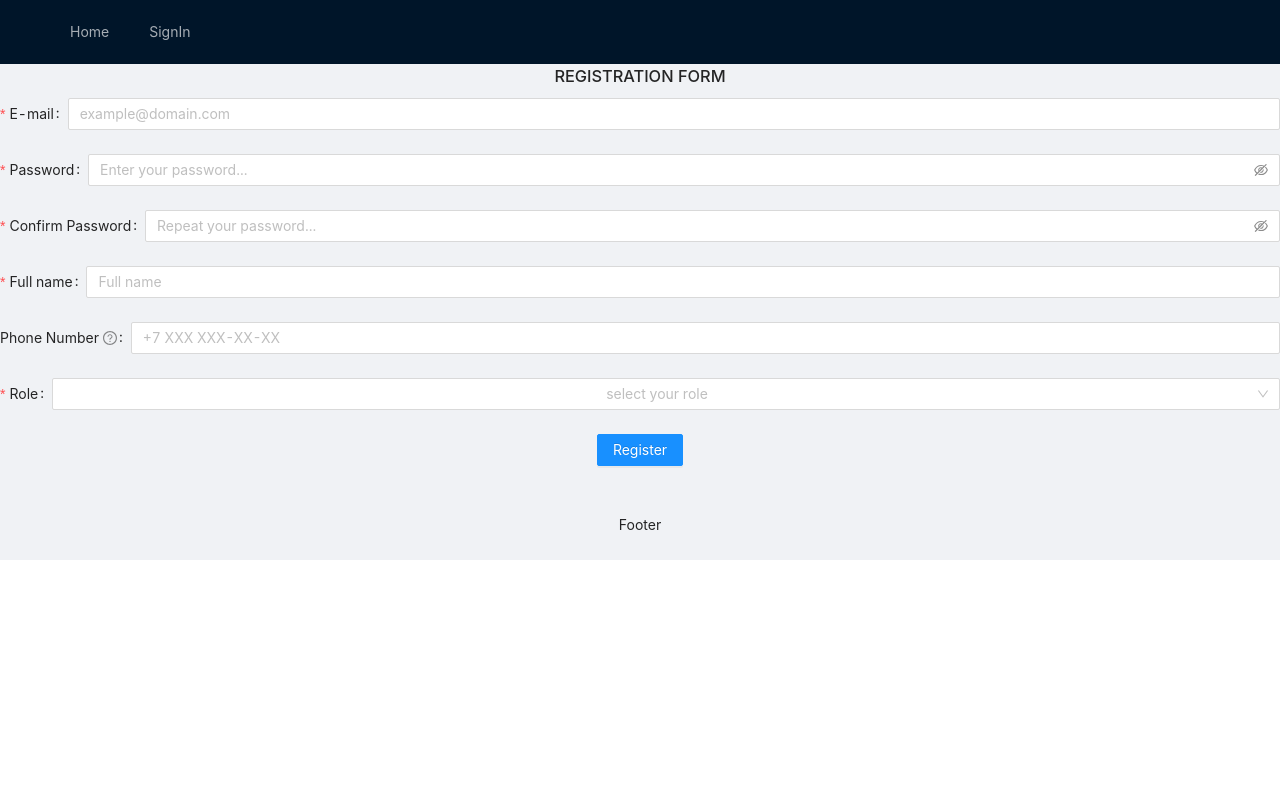
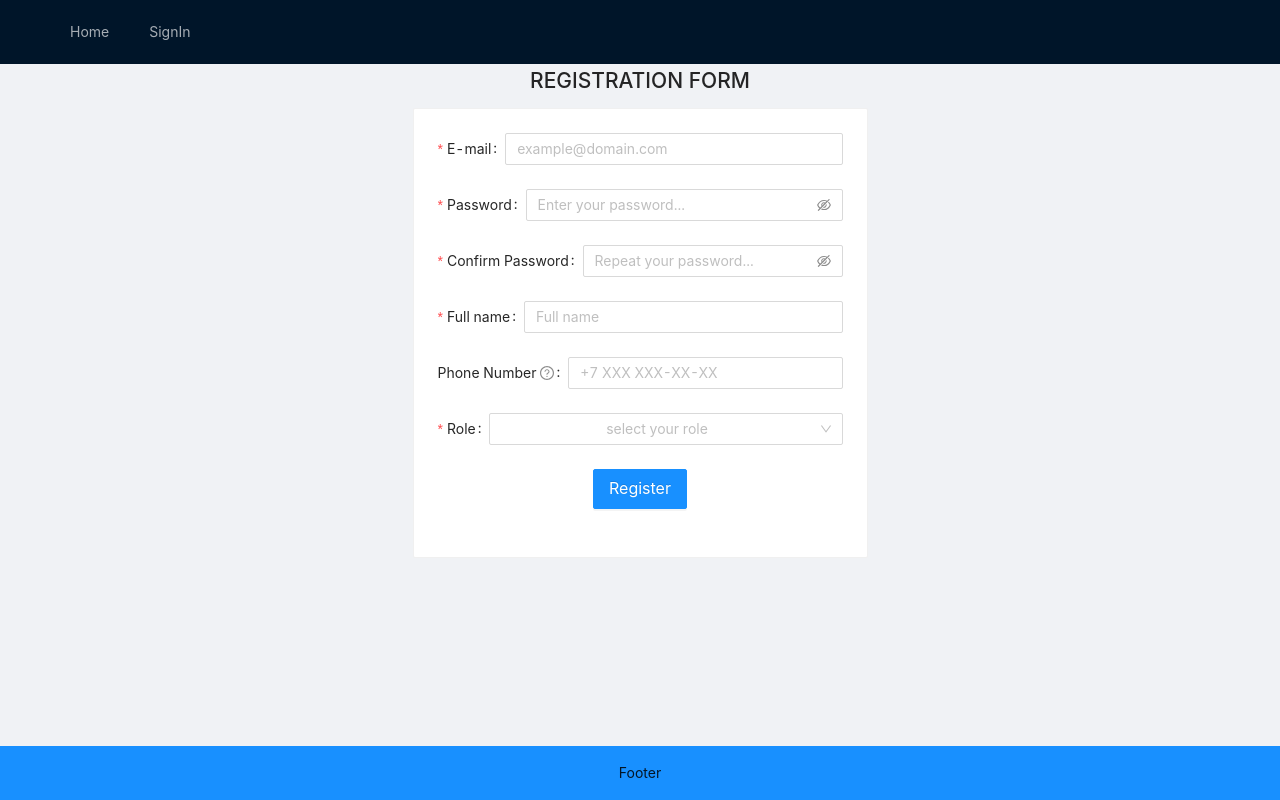
Before and after one commit to netcracker-edu/2021-msk-food-delivery, a React (Create React App) app in the folder front/: page /signup in a window 1280 px wide. Built offline with nearby package versions, Linux system fonts and the light colour scheme.

Commit message:
косметические исправления, изменен внешний вид, добавлены валидации

```diff
--- a/front/src/App.css
+++ b/front/src/App.css
@@ -1,4 +1,23 @@
+body {
+  background-color: #f0f2f5;
+}
 .App {
+  text-align: center;
+  background-color: #f0f2f5;
+}
+
+.wrapper {
+  max-width: 80%;
+  margin: auto;
+}
+
+.footer {
+  position: absolute;
+  right: 0;
+  bottom: 0;
+  left: 0;
+  padding: 1rem;
+  background-color: #1890ff;
   text-align: center;
 }
 
--- a/front/src/components/Header.js
+++ /dev/null
@@ -1,28 +0,0 @@
-import { Layout, Menu } from 'antd';
-import { Link } from 'react-router-dom';
-
-const Header = ({ auth }) => {
-  return (
-    <Layout>
-      <Menu theme="dark" mode="horizontal">
-        <Menu.Item key="1">
-          <Link to="/">Home</Link>
-        </Menu.Item>
-        {auth.token ? (
-          <Menu.Item key="2">
-            <Link to="/profile">Profile</Link>
-          </Menu.Item>)
-          : <></>
-        }
-        <Menu.Item key="3">
-          <Link to={auth.token ? "/signout" : "/signin"}>
-            {auth.token ? "SignOut" : "SignIn"}
-          </Link>
-        </Menu.Item>
-
-      </Menu>
-    </Layout>
-  );
-}
-
-export default Header;
--- a/front/src/components/Home.js
+++ b/front/src/components/Home.js
@@ -1,7 +1,5 @@
-import Header from './Header';
 import { Layout, Button } from 'antd';
-const { Footer, Sider, Content } = Layout;
-
+const { Content } = Layout;
 
 const Home = ({ auth }) => {
 
@@ -15,8 +13,7 @@ const Home = ({ auth }) => {
   }
 
   return (
-    <Layout>
-      <Content>
+      <Content className="wrapper">
         <h1>Hello from React, {auth.token ? auth.token.user.fullName : "Guest"}!</h1>
         <h3>YOUR TOKEN IS {auth.token ? auth.token.accessToken : "nothing"}</h3>
         <Button type="primary"
@@ -25,8 +22,6 @@ const Home = ({ auth }) => {
           Refresh token
         </Button>
       </Content>
-      <Footer>Footer</Footer>
-    </Layout>
   );
 }
 
--- a/front/src/components/LoginForm.js
+++ b/front/src/components/LoginForm.js
@@ -1,7 +1,9 @@
-import { Form, Input, Button, Checkbox, Alert } from 'antd';
+import { Form, Input, Button, Checkbox, Alert, Layout, Card } from 'antd';
 import { UserOutlined, LockOutlined } from '@ant-design/icons';
 import { useState } from 'react';
 import { useNavigate, Link } from "react-router-dom";
+const { Content } = Layout;
+
 
 const LoginForm = ({ auth }) => {
   const [login, setLogin] = useState();
@@ -26,8 +28,9 @@ const LoginForm = ({ auth }) => {
   };
 
   return (
-    <div>
+    <Content className="wrapper">
     <h1> LOGIN FORM </h1>
+    <Card>
       <Form name="normal_login" className="login-form" onFinish={handleFinish}>
         <span style={{display: errMsg ? "block" : "none"}}>
           <Alert message={errMsg} type="error" />
@@ -61,10 +64,13 @@ const LoginForm = ({ auth }) => {
           <Button type="primary" htmlType="submit" className="login-form-button">
             Log in
           </Button>
-        Or <Link to="/signup" >register now!</Link>
+          <br/>
+          <br/>
+          or <Link to="/signup" >register now!</Link>
         </Form.Item>
       </Form>
-    </div>
+    </Card>
+    </Content>
   );
 };
 
--- a/front/src/components/Profile.js
+++ b/front/src/components/Profile.js
@@ -1,8 +1,10 @@
 import ProfileClient from "../api/ProfileClient";
 import {useState, useEffect} from 'react';
-import {Row, Col, List, Card} from 'antd';
+import { List, Card, Layout, Avatar} from 'antd';
+import { EditOutlined, EllipsisOutlined, SettingOutlined } from '@ant-design/icons';
 
 const { Meta } = Card;
+const { Content } = Layout;
 
 const Profile = ({auth}) => {
   const profileClient = new ProfileClient(auth);
@@ -22,20 +24,22 @@ const Profile = ({auth}) => {
   }, []);
 
   return (
-    <Row justify="center">
-      <Col>
+    <Content className="wrapper">
         <h1>{profile?.role} PROFILE</h1>
         <Card
-          hoverable
-          style={{ width: 300 }}
-          cover={<img height="400px" alt="example"
-                  src = "http://localhost:8080/api/v1/file/62bbb602-08b0-4b60-b036-8e56c632f861"/>}
+          style={{ width: 500 }}
+          actions={[
+            <EditOutlined key="edit" onClick={(e) => alert("GOTCHA")}/>,
+            <EllipsisOutlined key="ellipsis" />,
+          ]}
         >
-          <Meta title={profile?.fullName} description={profile?.email} />
+          <Meta
+            avatar = {<Avatar size={100}
+                      src="http://localhost:8080/api/v1/file/62bbb602-08b0-4b60-b036-8e56c632f861"/>}
+            title={profile?.fullName} description={profile?.email} />
 
         </Card>
-      </Col>
-    </Row>
+    </Content>
   );
 }
 
--- a/front/src/components/RegistrationForm.js
+++ b/front/src/components/RegistrationForm.js
@@ -1,17 +1,13 @@
 import { useState } from 'react';
+import { useNavigate } from 'react-router-dom';
 import UserClient from '../api/UserClient';
-import { useNavigate } from 'react-router-dom';
 import {
-  Form, Input, Select, Row, Col, Button, Alert, Layout
+  Form, Input, Select, Button, Alert, Layout, Card
 } from 'antd';
 const { Option } = Select;
+const { Content } = Layout;
 
 const RegistrationForm = () => {
-  const [email, setEmail] = useState("");
-  const [password, setPassword] = useState("");
-  const [fullName, setFullName] = useState("");
-  const [phoneNumber, setPhoneNumber] = useState("");
-  const [role, setRole] = useState("");
   const [errMsg, setErrMsg] = useState();
   const userClient = new UserClient();
   const navigate = useNavigate();
@@ -29,19 +25,16 @@ const RegistrationForm = () => {
   }
 
   return (
-    <Layout>
+    <Content className='wrapper'>
       <h1>REGISTRATION FORM</h1>
       <span style={{display: errMsg ? "block" : "none"}}>
         <Alert message={errMsg} type="error"/>
       </span>
-      <Form
-        name="register"
+      <Card>
+      <Form name="register" scrollToFirstError
         onFinish={handleFinish}
-        scrollToFirstError
       >
-        <Form.Item
-          name="email"
-          label="E-mail"
+        <Form.Item name="email" label="E-mail"
           rules={[
             {
               type: 'email',
@@ -53,31 +46,31 @@ const RegistrationForm = () => {
             },
           ]}
         >
-          <Input placeholder="example@domain.com"
-                onChange={(e) => setEmail(e.target.value)}
-          />
+          <Input placeholder="example@domain.com"/>
         </Form.Item>
 
-        <Form.Item
-          name="password"
-          label="Password"
+        <Form.Item name="password" label="Password"
           rules={[
             {
               required: true,
               message: 'Please input your password!',
             },
+            {
+              max: 64,
+              message: 'Password too small!',
+            },
+            {
+              min: 8,
+              message: 'Password too small!',
+            },
           ]}
           hasFeedback
         >
-          <Input.Password placeholder="Enter your password..."
-                  onChange={(e) => setPassword(e.target.values)}/>
+          <Input.Password placeholder="Enter your password..."/>
         </Form.Item>
 
-        <Form.Item
-          name="confirm"
-          label="Confirm Password"
-          dependencies={['password']}
-          hasFeedback
+        <Form.Item name="confirm" label="Confirm Password"
+          dependencies={['password']} hasFeedback
           rules={[
             {
               required: true,
@@ -88,8 +81,8 @@ const RegistrationForm = () => {
                 if (!value || getFieldValue('password') === value) {
                   return Promise.resolve();
                 }
-
-                return Promise.reject(new Error('The two passwords that you entered do not match!'));
+                return Promise.reject(
+                  new Error('The two passwords that you entered do not match!'));
               },
             }),
           ]}
@@ -97,9 +90,7 @@ const RegistrationForm = () => {
           <Input.Password placeholder="Repeat your password..."/>
         </Form.Item>
 
-        <Form.Item
-          name="fullName"
-          label="Full name"
+        <Form.Item name="fullName" label="Full name"
           rules={[
             {
               required: true,
@@ -108,13 +99,10 @@ const RegistrationForm = () => {
             },
           ]}
         >
-          <Input placeholder="Full name"
-                onChange = {(e) => setFullName(e.target.value)}/>
+          <Input placeholder="Full name"/>
         </Form.Item>
 
-        <Form.Item
-          name="phoneNumber"
-          label="Phone Number"
+        <Form.Item name="phoneNumber" label="Phone Number"
           tooltip="Phone format +7 XXX XXX-XX-XX"
           rules={[
             {
@@ -123,13 +111,10 @@ const RegistrationForm = () => {
             },
           ]}
         >
-          <Input placeholder="+7 XXX XXX-XX-XX"
-                onChange = {(e) => setPhoneNumber(e.target.value)}/>
+          <Input placeholder="+7 XXX XXX-XX-XX"/>
         </Form.Item>
 
-        <Form.Item
-          name="role"
-          label="Role"
+        <Form.Item name="role" label="Role"
           rules={[
             {
               required: true,
@@ -137,20 +122,20 @@ const RegistrationForm = () => {
             },
           ]}
         >
-          <Select placeholder="select your role"
-                onChange = {(value) => setRole(value)}>
+          <Select placeholder="select your role">
             <Option value="CLIENT">Client</Option>
             <Option value="COURIER">Courier</Option>
           </Select>
         </Form.Item>
 
         <Form.Item >
-          <Button type="primary" htmlType="submit">
+          <Button type="primary" htmlType="submit" size="large">
             Register
           </Button>
         </Form.Item>
       </Form>
-    </Layout>
+      </Card>
+    </Content>
   );
 }
 
```
Lines whose indentation alone changed are shown as unchanged.
